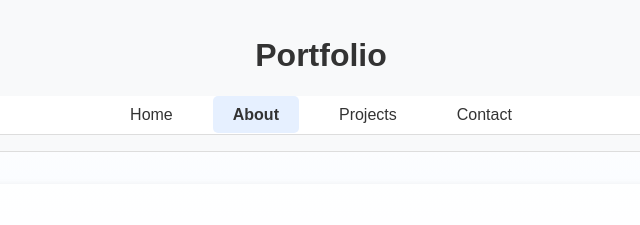
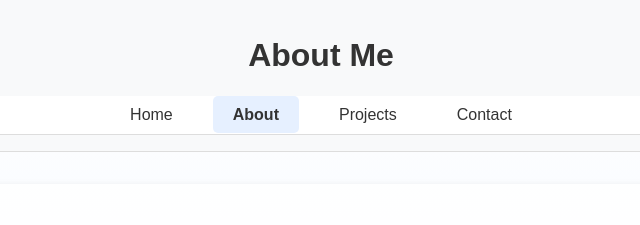
Before and after one commit to VikashiniSri27/VIKASHINISRI-PORTFOLIO, a plain HTML site: page about.html in a window 1280 px wide. Shown: the top 225 px of the page, 319-959 px from the left. Drawn offline with Linux system fonts and the light colour scheme.

Commit message:
Update about.html

```diff
--- a/about.html
+++ b/about.html
@@ -22,7 +22,7 @@
 <body>
 
 <header>
-    <h1>Portfolio</h1>
+    <h1>About Me</h1>
     <nav>
         <ul>
             <li><a href="index.html">Home</a></li>
```
